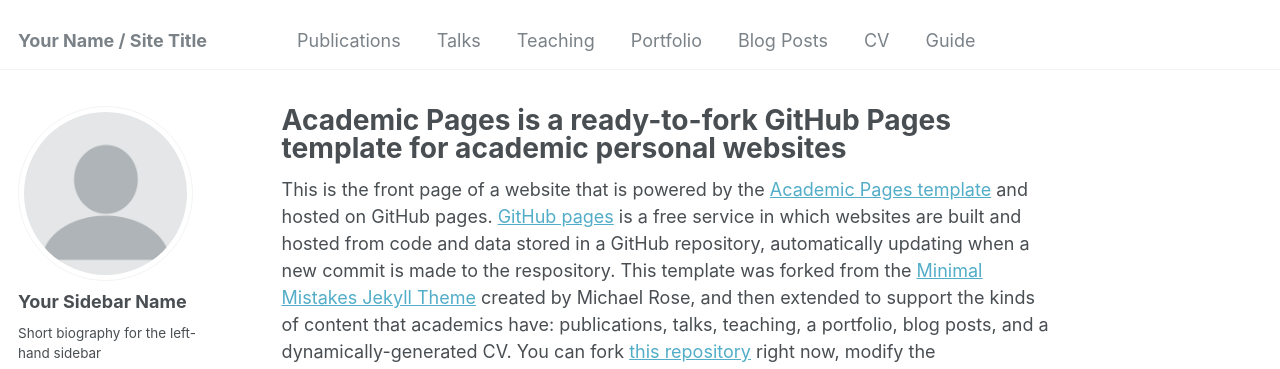
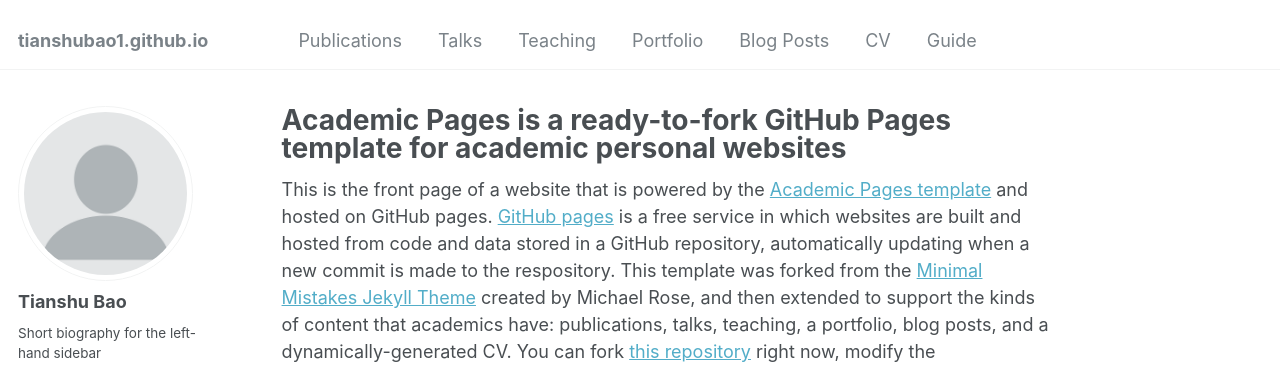
Before and after one commit to tianshubao1/tianshubao1.github.io, a Jekyll site: the page built from _pages/about.md, in a window 1280 px wide. Shown: the top 369 px of the page. Built offline with Jekyll 4.4.1, drawn with Linux system fonts in a browser that asks for light colours; some web fonts are replaced.

Commit message:
Update _config.yml

```diff
--- a/_config.yml
+++ b/_config.yml
@@ -8,7 +8,7 @@
 
 # Basic Site Settings
 locale                   : "en-US"
-title                    : "Your Name / Site Title"
+#title                    : "Tianshu Bao"
 title_separator          : "-"
 name                     : &name "Your Name"
 description              : &description "personal description"
@@ -22,7 +22,7 @@ repository               : "academicpages/academicpages.github.io"
 author:
   # Biographic information
   avatar           : "profile.png"
-  name             : "Your Sidebar Name"
+  name             : "Tianshu Bao"
   pronouns         : # example: "she/her"
   bio              : "Short biography for the left-hand sidebar"
   location         : "Earth"
```
